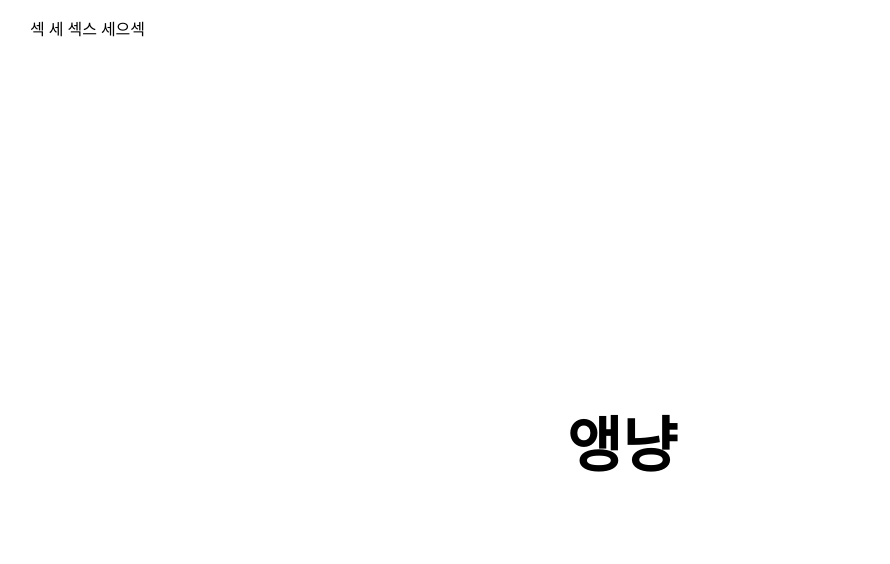
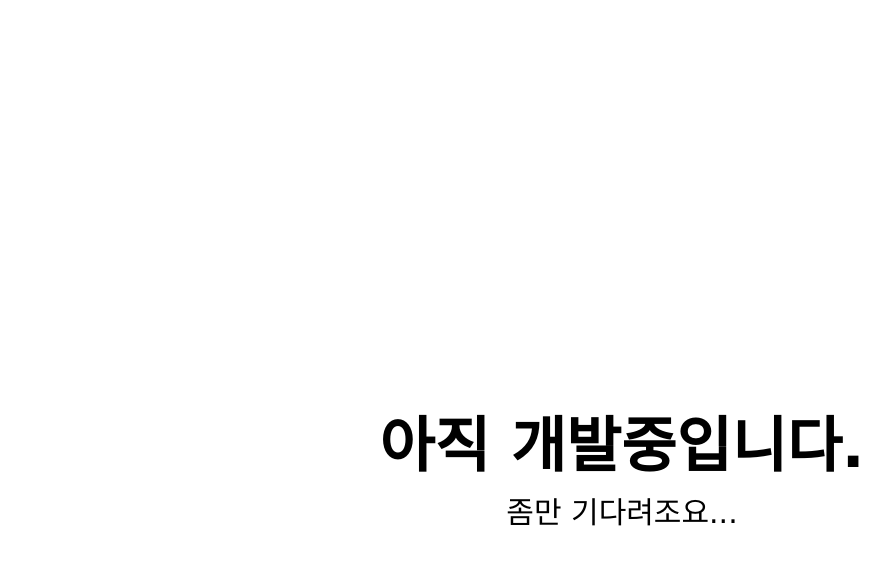
Before and after one commit to 3boku/sukinamono, a plain HTML site: page developer_index.html in a window 1280 px wide. Shown: the whole page, without its empty margins (18-908 px from the left). Drawn offline with Linux system fonts and the light colour scheme.

Commit message:
Update developer_index.html

```diff
--- a/developer_index.html
+++ b/developer_index.html
@@ -10,10 +10,8 @@
   <body>
     <div class="container">
       <div class="header">
-        <h1 class="main">앵냥</h1>
-        <ul>
-          섹 세 섹스 세으섹
-        </ul>
+        <h1>아직 개발중입니다.</h1>
+        <p>좀만 기다려조요...</p>
       </div>
     </div>
   </body>
```
